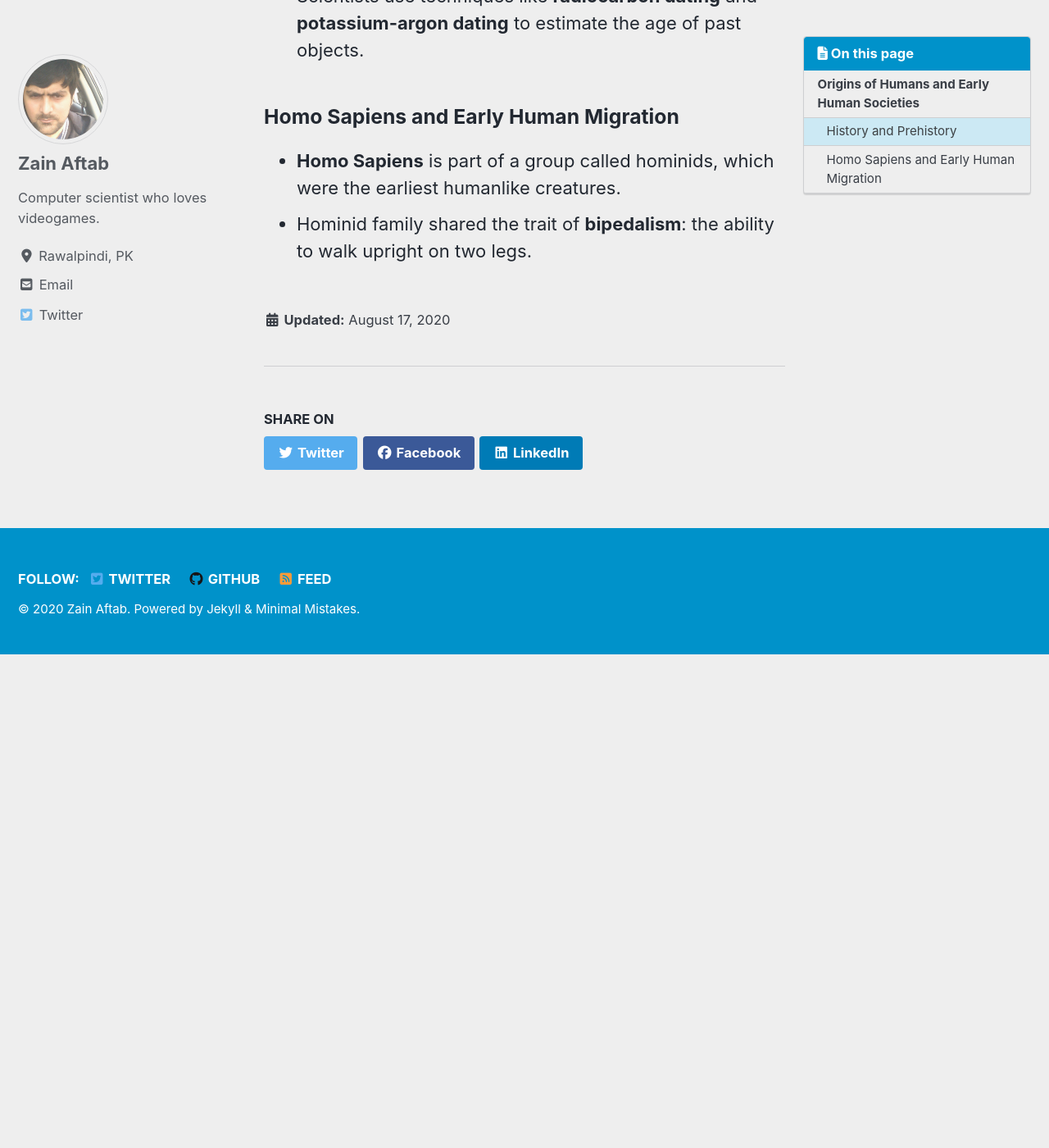
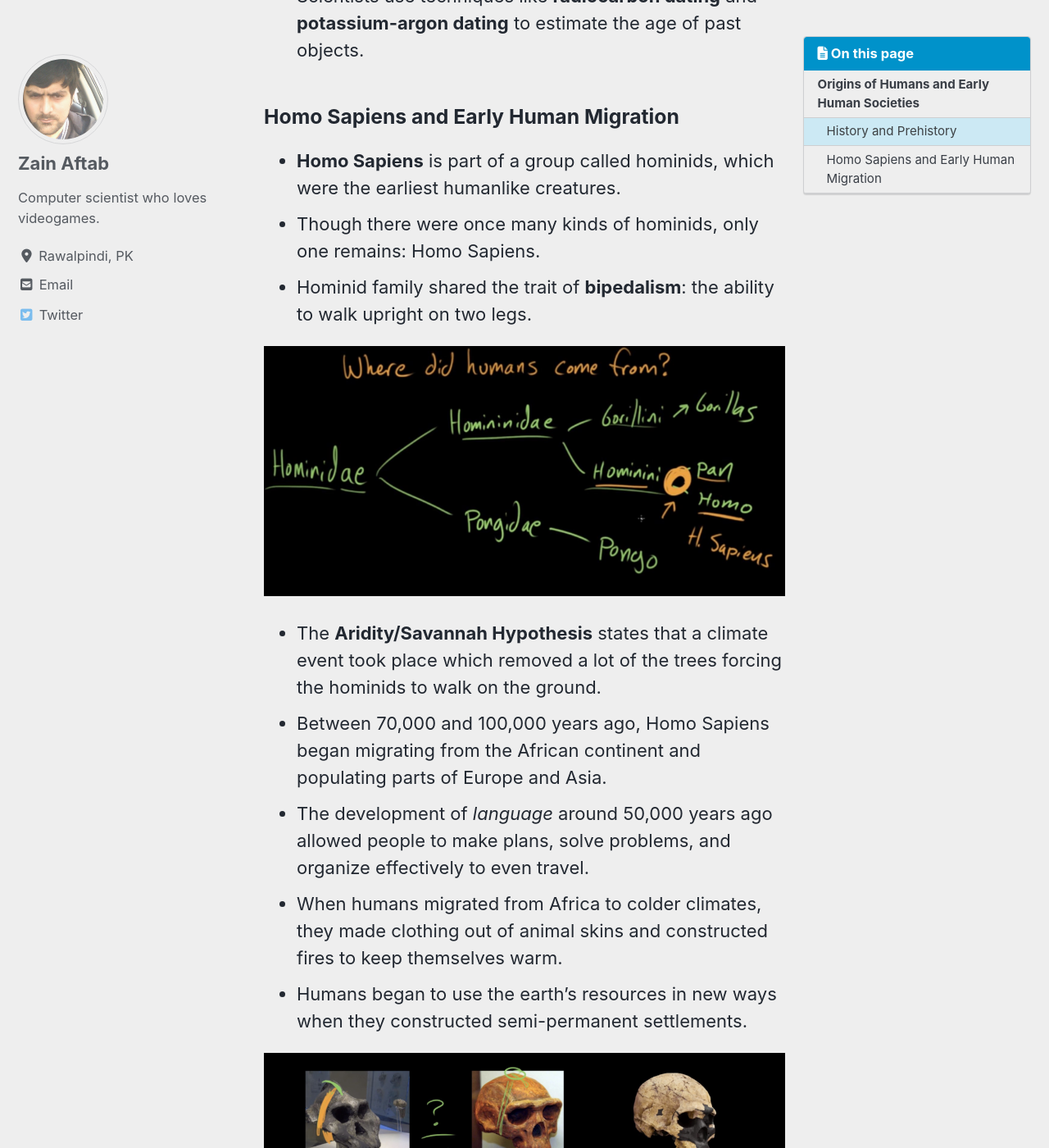
Before and after one commit to zainaftab2225/zainaftab2225.github.io, a Jekyll site: the page built from _worldhistory/beginningto600bce.md, in a window 1280 px wide and 1400 px high, scrolled down 931 px. Shown: the whole window at 82% size. Built offline with Jekyll 4.4.1, drawn with Linux system fonts in a browser that asks for light colours; cached includes are drawn as plain includes; nearby versions of some CDN libraries; before the commit the page ends 1729 px from its top, so only the background shows below that; some of the changed text lies outside the part shown.

```diff
--- a/_worldhistory/beginningto600bce.md
+++ b/_worldhistory/beginningto600bce.md
@@ -21,4 +21,15 @@
 ### Homo Sapiens and Early Human Migration
 
 - **Homo Sapiens** is part of a group called hominids, which were the earliest humanlike creatures.
+- Though there were once many kinds of hominids, only one remains: Homo Sapiens.
 - Hominid family shared the trait of **bipedalism**: the ability to walk upright on two legs.
+
+![image-center](/images/worldhistory/human_origins_1.JPG){: .align-center}
+
+- The **Aridity/Savannah Hypothesis** states that a climate event took place which removed a lot of the trees forcing the hominids to walk on the ground.
+- Between 70,000 and 100,000 years ago, Homo Sapiens began migrating from the African continent and populating parts of Europe and Asia.
+- The development of *language* around 50,000 years ago allowed people to make plans, solve problems, and organize effectively to even travel.
+- When humans migrated from Africa to colder climates, they made clothing out of animal skins and constructed fires to keep themselves warm.
+- Humans began to use the earth’s resources in new ways when they constructed semi-permanent settlements.
+
+![image-center](/images/worldhistory/human_origins_2.jpg){: .align-center}
```
Also changed, not shown: images/worldhistory/human_origins_1.JPG (added), images/worldhistory/human_origins_2.jpg (added).
